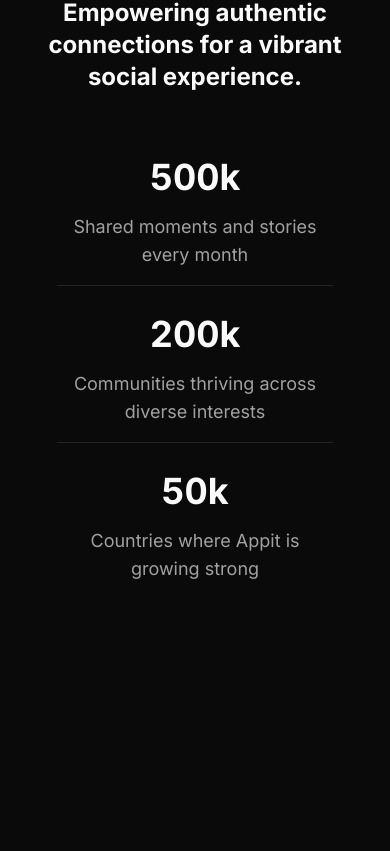
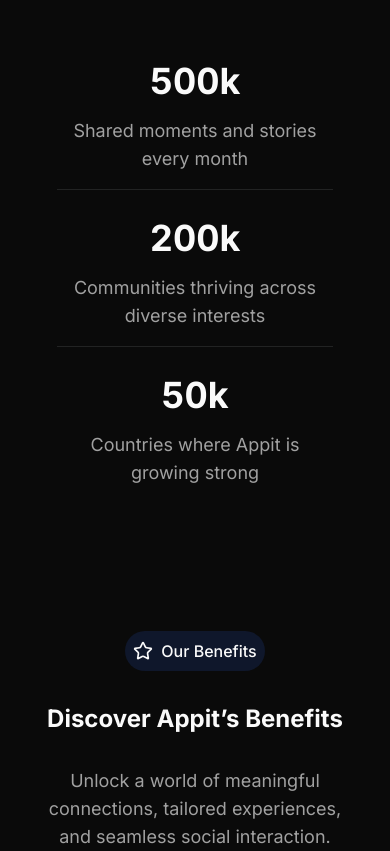
Before and after one commit to Nayanchandrakar/Appit, a Next.js app: page / in a window 390 px wide. Shown: the part 1666-2517 px from the top of the page. Before the commit the page ends 2265 px from the top, so only its background shows below. Built offline with nearby package versions, Linux system fonts and the light colour scheme.

Commit message:
added: useInview animation in social experience with heading

```diff
--- a/app/page.tsx
+++ b/app/page.tsx
@@ -1,5 +1,6 @@
 import { HeroBanner } from "@/components/pages/home/sections/hero-banner"
 import { HeroSection } from "@/components/pages/home/sections/hero-section"
+import { AppBenefits } from "@/components/pages/home/sections/hero-section/app-benefits"
 import { SocialExperience } from "@/components/pages/home/sections/hero-section/social-experience"
 import { TrustedCompanies } from "@/components/pages/home/sections/hero-section/trusted-companies"
 
@@ -10,6 +11,7 @@
       <HeroBanner />
       <TrustedCompanies />
       <SocialExperience />
+      <AppBenefits />
     </>
   )
 }
--- /dev/null
+++ b/components/pages/home/sections/hero-section/app-benefits.tsx
@@ -0,0 +1,20 @@
+import { Container } from "@/components/global/container"
+import { Star } from "lucide-react"
+
+export const AppBenefits = () => {
+  return (
+    <Container className="mt-32 md:mt-56 flex items-center justify-center flex-col gap-8 mx-auto max-w-6xl">
+      <div className="p-2 rounded-full bg-slate-900 flex items-center gap-2 font-medium">
+        <Star className="size-5" />
+        Our Benefits
+      </div>
+      <h3 className="text-2xl sm:text-3xl md:text-5xl text-center font-bold ">
+        Discover Appit’s Benefits
+      </h3>
+      <p className="text-muted-foreground text-lg text-center">
+        Unlock a world of meaningful connections, tailored experiences, <br />
+        and seamless social interaction.
+      </p>
+    </Container>
+  )
+}
--- a/components/pages/home/sections/hero-section/social-experience.tsx
+++ b/components/pages/home/sections/hero-section/social-experience.tsx
@@ -1,27 +1,39 @@
 "use client"
 
 import Image from "next/image"
-import { useEffect, useState } from "react"
+import { useRef, useState } from "react"
 import { Container } from "@/components/global/container"
 import { AnimatedNumber } from "@/components/motion-primitives/animated-number"
+import { useInView } from "motion/react"
 
 export const SocialExperience = () => {
+  const ref = useRef(null)
+  const isInView = useInView(ref)
+
   const [value, setValue] = useState({
     firstValue: 450,
     secondValue: 150,
     thirdValue: 0,
   })
 
-  useEffect(() => {
+  if (
+    isInView &&
+    value.firstValue === 450 &&
+    value.secondValue === 150 &&
+    value.thirdValue === 0
+  ) {
     setValue({
       firstValue: 500,
       secondValue: 200,
       thirdValue: 50,
     })
-  }, [])
+  }
 
   return (
-    <Container className="mt-56 flex items-center justify-center flex-col gap-8 mx-auto max-w-6xl">
+    <Container
+      ref={ref}
+      className="mt-32 md:mt-56 flex items-center justify-center flex-col gap-8 mx-auto max-w-6xl"
+    >
       <div className="flex items-center justify-center size-16 md:size-24 rounded-full bg-gradient-to-b from-zinc-800 to-black">
         <Image
           src="/app-logo.svg"
@@ -43,7 +55,7 @@
             <AnimatedNumber
               springOptions={{
                 bounce: 0,
-                duration: 2000,
+                duration: 4000,
               }}
               value={value.firstValue}
             />
@@ -60,7 +72,7 @@
             <AnimatedNumber
               springOptions={{
                 bounce: 0,
-                duration: 2000,
+                duration: 4000,
               }}
               value={value.secondValue}
             />
@@ -77,7 +89,7 @@
             <AnimatedNumber
               springOptions={{
                 bounce: 0,
-                duration: 2000,
+                duration: 4000,
               }}
               value={value.thirdValue}
             />
```
